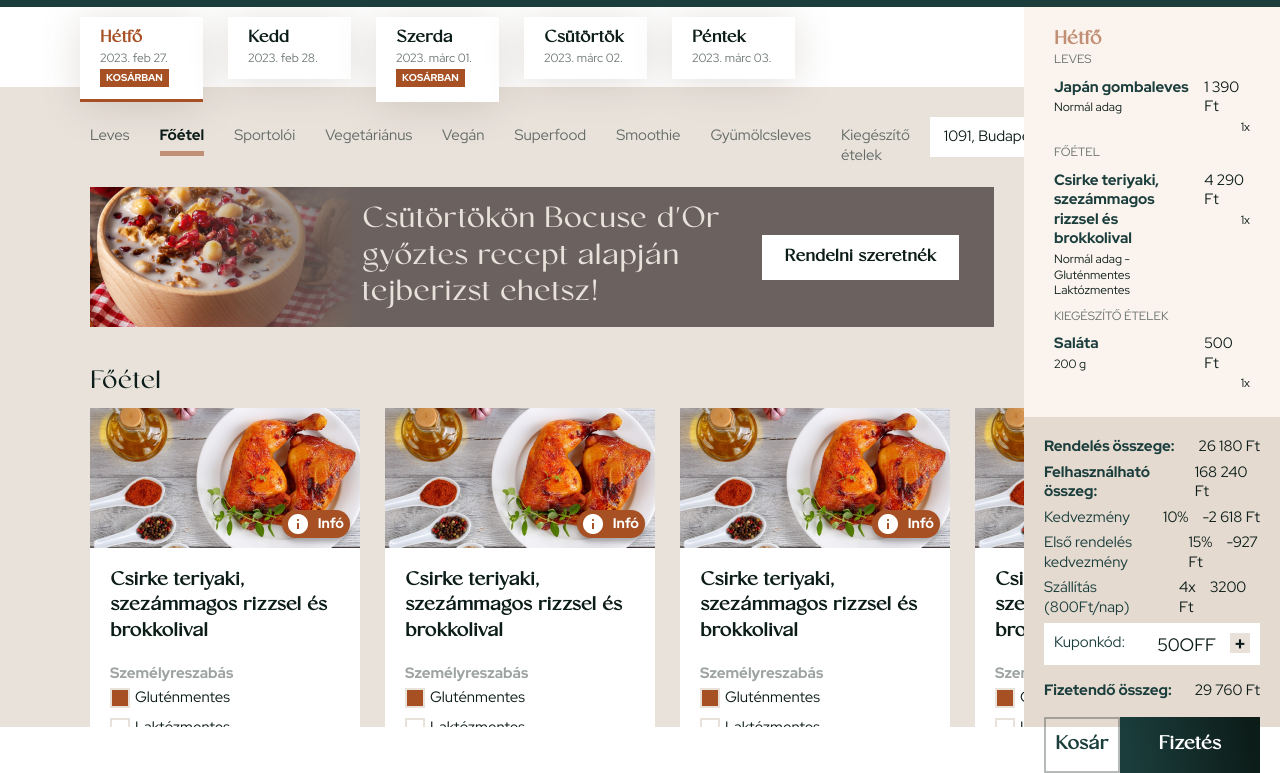
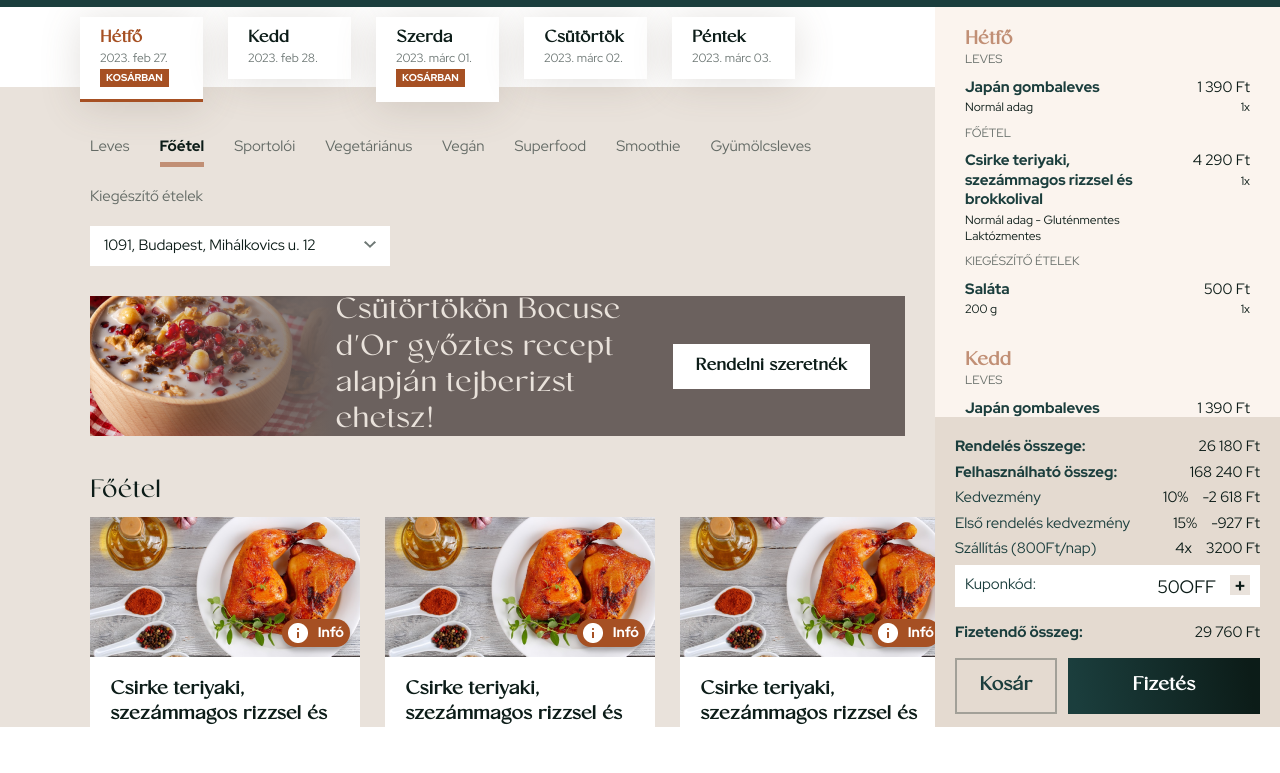
Before and after one commit to petruskatamas/food-revolution-ui, a plain HTML site: page index.html in a window 1280 px wide. Shown: the part 73-846 px from the top of the page. After the commit the page ends 800 px from the top, so only its background shows below. Drawn offline with Linux system fonts and the light colour scheme.

Commit message:
main tablet view added

```diff
--- a/index.html
+++ b/index.html
@@ -976,7 +976,7 @@
       const mobileCartDetailsDiv = document.querySelector(".cart-summary-sub");
 
       const responsive = () => {
-        if (window.innerWidth < 450) {
+        if (window.innerWidth < 1080) {
           mobileCartDiv.classList.add("hidden");
           mobileCartDetailsDiv.classList.add("hidden");
         } else {
--- a/styles/dashboard.scss
+++ b/styles/dashboard.scss
@@ -1873,7 +1873,7 @@ header {
 }
 
 /* --- MOBILE VIEW --- */
-@media only screen and (max-width: 450px) {
+@media only screen and (max-width: 1080px) {
   .checkbox-container:hover input ~ .custom-checkbox {
     background-color: var(--secondary-colorful) !important;
   }
--- a/styles/main.scss
+++ b/styles/main.scss
@@ -549,6 +549,7 @@ header {
 
       .top-container {
         display: flex;
+        flex-wrap: wrap;
         flex-direction: row;
         justify-content: space-between;
         align-items: flex-end;
@@ -556,20 +557,20 @@ header {
         gap: 20px;
 
         width: 100%;
-        height: 40px;
-        padding-top: 70px;
+        padding-top: 50px;
         padding-left: 90px;
         padding-right: 30px;
 
         .categories {
           display: flex;
+          flex-wrap: wrap;
           flex-direction: row;
           align-items: flex-start;
           padding: 0px;
           gap: 30px;
 
-          width: 868px;
-          height: 31px;
+          min-width: fit-content;
+          min-height: 31px;
 
           p {
             font-family: "Red Hat Display";
@@ -579,6 +580,7 @@ header {
             line-height: 130%;
             color: var(--black);
             opacity: 0.6;
+            min-width: fit-content;
 
             &.category-active {
               position: relative;
@@ -769,7 +771,12 @@ header {
 
   .cart {
     position: relative;
+    min-width: 345px;
     width: 20%;
+    background: #fbf4ee;
+    display: flex;
+    flex-direction: column;
+    justify-content: space-between;
 
     .cart-list {
       display: flex;
@@ -778,7 +785,8 @@ header {
 
       background: #fbf4ee;
 
-      max-height: 90vh;
+      max-height: calc(100vh - 80px - 167px);
+      height: fit-content;
       overflow-y: scroll;
       -ms-overflow-style: none;
       scrollbar-width: none;
@@ -880,8 +888,8 @@ header {
       display: none;
     }
     .cart-summary {
-      position: absolute;
       display: flex;
+      justify-items: end;
       flex-direction: column;
       gap: 6px;
 
@@ -1251,7 +1259,7 @@ header {
 
 /* --- MOBILE VIEW --- */
 
-@media only screen and (max-width: 450px) {
+@media only screen and (max-width: 1080px) {
   .checkbox-container:hover input ~ .custom-checkbox {
     background-color: var(--secondary-colorful) !important;
   }
@@ -1319,6 +1327,8 @@ header {
     top: 0;
     left: 0;
     height: 100vh;
+    min-width: none;
+    max-width: 250px;
     width: 90vw;
     z-index: 20;
     background-color: var(--primary);
@@ -1431,7 +1441,7 @@ header {
         height: calc(100vh - 68px - 100px);
         .top-container {
           padding: 10px 20px;
-          height: 60px;
+          height: fit-content;
           .categories {
             display: none;
           }
@@ -1505,6 +1515,8 @@ header {
       position: absolute;
       top: 68px;
       right: 0;
+      min-width: none;
+      max-width: 250px;
       width: 90vw;
       height: calc(100vh - 68px);
       z-index: 10;
```
Also changed, not shown: styles/dashboard.css, styles/main.css, 1 other file.
